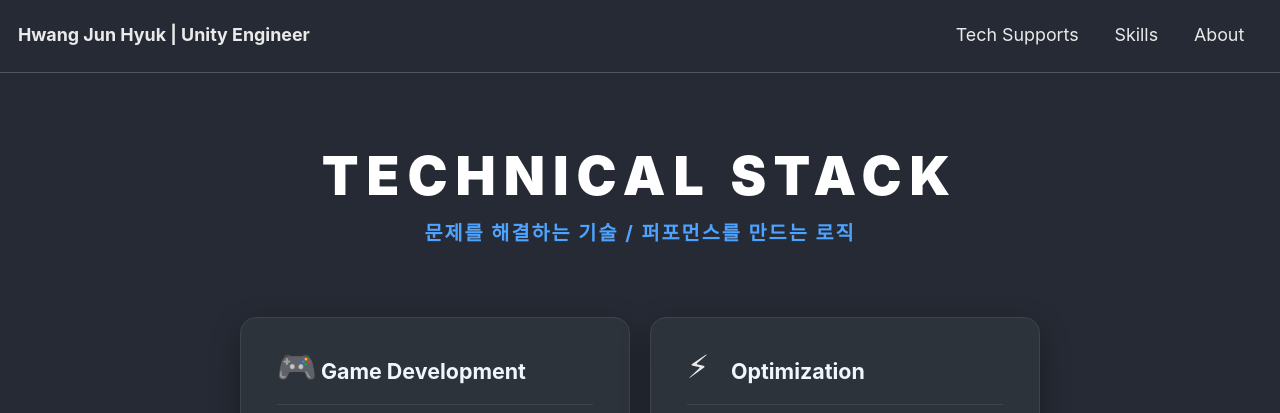
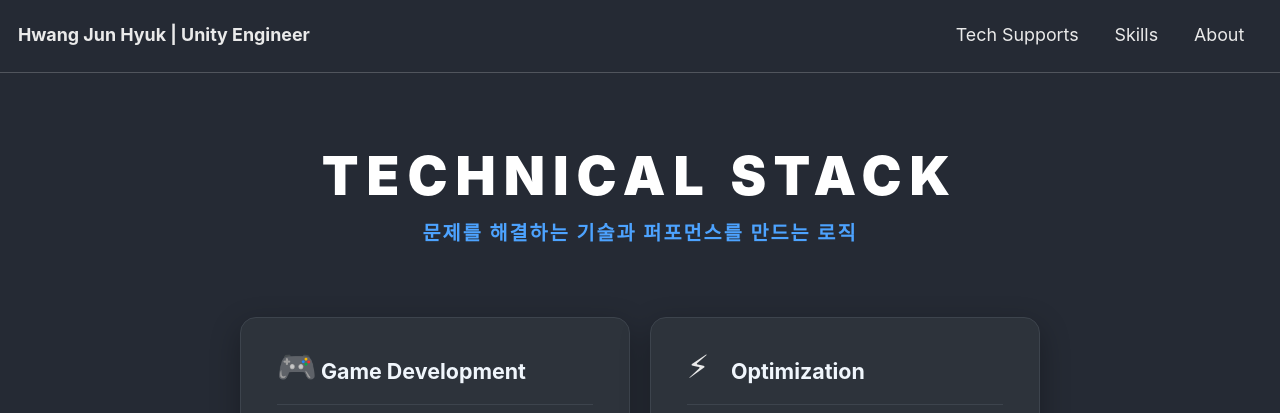
Before and after one commit to NightWish-0827/NightWish-0827.github.io, a Jekyll site: the page built from skills.md, in a window 1280 px wide. Shown: the top 413 px of the page. Built offline with Jekyll 4.4.1, drawn with Linux system fonts in a browser that asks for light colours; cached includes are drawn as plain includes.

Commit message:
Update skills.md

```diff
--- a/skills.md
+++ b/skills.md
@@ -9,7 +9,7 @@ permalink: /skills/
 
   <div class="skills-header">
     <h1 class="title">TECHNICAL STACK</h1>
-    <p class="tagline">문제를 해결하는 기술 / 퍼포먼스를 만드는 로직</p>
+    <p class="tagline">문제를 해결하는 기술과 퍼포먼스를 만드는 로직</p>
   </div>
 
   <div class="skills-container">
```
